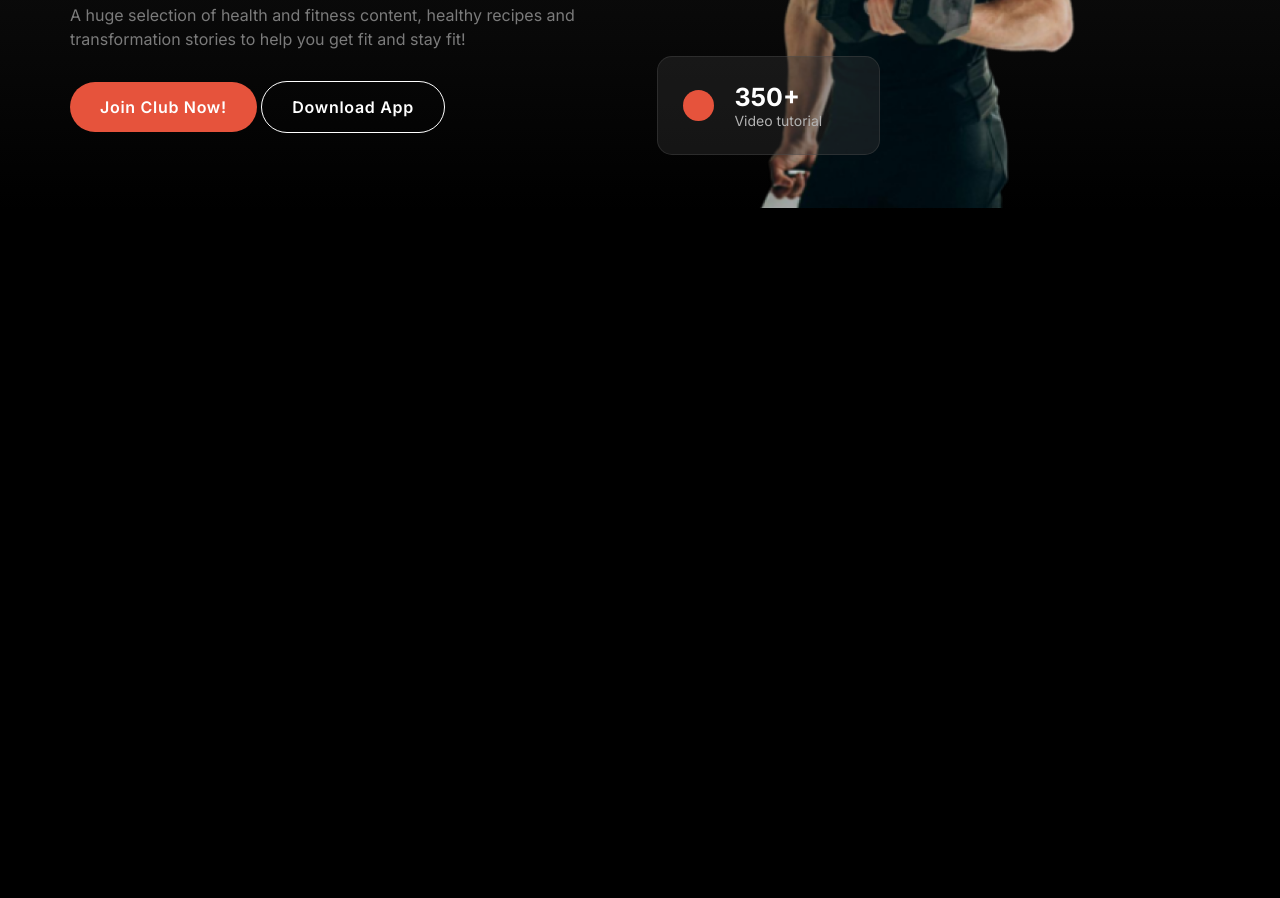
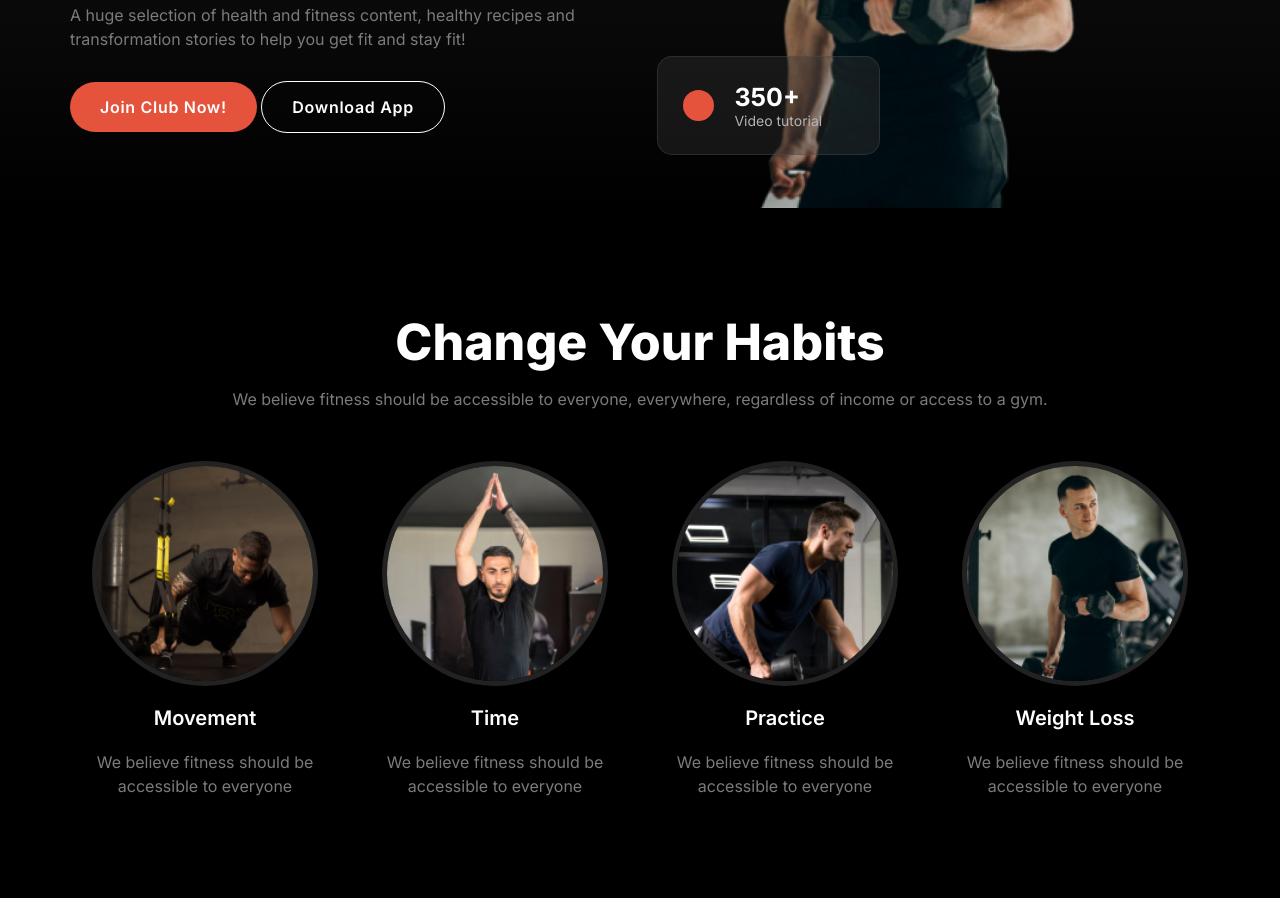
Before and after one commit to fakhrul62/B10A2, a plain HTML site: page index.html in a window 1280 px wide. Shown: the part 508-1406 px from the top of the page. Before the commit the page ends 800 px from the top, so only its background shows below. Drawn offline with Linux system fonts and the light colour scheme; a web font is replaced by a local one.

Commit message:
habit section added

```diff
--- a/assets/css/style.css
+++ b/assets/css/style.css
@@ -19,6 +19,14 @@ li {
 
 img {
     width: 100%;
+}
+
+p {
+
+    font-size: 16px;
+    color: var(--ash);
+    font-weight: 400;
+    line-height: 24px;
 }
 
 input {
@@ -67,7 +75,7 @@ body {
 
 /* hero */
 #hero {
-    background: linear-gradient(0deg, rgba(0,0,0,1) 0%, rgb(33, 33, 33) 100%);
+    background: linear-gradient(0deg, rgba(0, 0, 0, 1) 0%, rgb(33, 33, 33) 100%);
 }
 
 #hero header {
@@ -83,13 +91,14 @@ header h3 {
     font-size: 35px;
 }
 
-header ul{
+header ul {
     border: 1px solid #333;
     border-radius: 50px;
     padding: 2px;
     display: flex;
     gap: 20px;
 }
+
 header li {
     padding: 10px 20px;
     border: 1px solid transparent;
@@ -99,37 +108,40 @@ header li {
     font-size: 16px;
     transition: ease-in .4s;
 }
-header li:hover{
+
+header li:hover {
     border: 1px solid var(--orange);
     background-color: var(--orange);
     transition: ease-in .4s;
 }
-.hero-body{
+
+.hero-body {
     display: grid;
     grid-template-columns: repeat(2, 1fr);
 }
-.left-hero{
+
+.left-hero {
     place-content: center;
 }
-.hero-body h1{
+
+.hero-body h1 {
     font-weight: 900;
     font-size: 75px;
     line-height: 113%;
 }
-.hero-body h1 .cursive{
+
+.hero-body h1 .cursive {
     font-family: "Monsieur La Doulaise", cursive;
-  font-weight: 300;
-  font-size: 122px!important;
-  line-height: 10px;
+    font-weight: 300;
+    font-size: 122px !important;
+    line-height: 10px;
 }
-.hero-body p{
-    font-size: 16px;
-    color: var(--ash);
-    font-weight: 400;
-    line-height: 24px;
+
+.hero-body p {
     margin: 30px 0;
 }
-.btn1{
+
+.btn1 {
     background: var(--orange);
     padding: 15px 30px;
     border-radius: 50px;
@@ -139,12 +151,14 @@ header li:hover{
     color: #fff;
     transition: ease-in .2s;
 }
-.btn1:hover{
+
+.btn1:hover {
     background: #fff;
     color: var(--orange);
     transition: ease-in .2s;
 }
-.btn2{
+
+.btn2 {
     background: transparent;
     padding: 15px 30px;
     border-radius: 50px;
@@ -155,20 +169,24 @@ header li:hover{
     color: #fff;
     transition: ease-in .2s;
 }
-.btn2:hover{
+
+.btn2:hover {
     background: #fff;
     color: var(--orange);
     transition: ease-in .2s;
 
 }
-.right-hero{
+
+.right-hero {
     text-align: center;
     position: relative;
 }
-.right-hero img{
+
+.right-hero img {
     width: 60%;
 }
-.bottom-left{
+
+.bottom-left {
     display: grid;
     width: 30%;
     grid-template-columns: 30% 70%;
@@ -182,19 +200,22 @@ header li:hover{
     align-items: center;
 }
 
-.right-text{
+.right-text {
     text-align: left;
 }
-.right-text h3{
+
+.right-text h3 {
     font-size: 25px;
     font-weight: 700;
 }
-.right-text h4{
+
+.right-text h4 {
     font-size: 14px;
     font-weight: 400;
     color: #b3b3b3;
 }
-.top-right{
+
+.top-right {
     width: 30%;
     background: #3838385d;
     position: absolute;
@@ -206,15 +227,55 @@ header li:hover{
     align-items: center;
 }
 
-.top-right{
+.top-right {
     text-align: left;
 }
-.top-right h3{
+
+.top-right h3 {
     font-size: 35px;
     font-weight: 700;
 }
-.top-right h4{
+
+.top-right h4 {
     font-size: 14px;
     font-weight: 400;
     color: #888888;
 }
+
+/* change your habits */
+#habit {
+    padding: 100px 0;
+}
+
+.habit-text {
+    text-align: center;
+}
+
+.habit-text h3 {
+    font-size: 50px;
+    font-weight: 800;
+    margin-bottom: 15px;
+}
+
+.habit-grid {
+    display: grid;
+    grid-template-columns: repeat(4, 1fr);
+    margin-top: 50px;
+    gap: 20px;
+}
+.habit-box{
+    text-align: center;
+    display: flex;
+    flex-direction: column;
+    align-items: center;
+    gap: 20px;
+}
+.habit-box img{
+    border-radius: 50%;
+    border: 5px solid #222;
+    width: 80%;
+}
+.habit-box h4{
+    font-size: 20px;
+    font-weight: 600;
+}
--- a/index.html
+++ b/index.html
@@ -45,5 +45,37 @@
             </div>
         </div>
      </section>
+
+     <!-- chnage your habit -->
+      <section id="habit">
+        <div class="container">
+            <div class="habit-text">
+                <h3>Change Your Habits</h3>
+            <p>We believe fitness should be accessible to everyone, everywhere, regardless of income or access to a gym.</p>
+            </div>
+            <div class="habit-grid">
+                <div class="habit-box">
+                    <img src="assets/images/image 3.png"  alt="">
+                    <h4>Movement</h4>
+                    <p>We believe fitness should be accessible to everyone</p>
+                </div>
+                <div class="habit-box">
+                    <img src="assets/images/image 2.png"  alt="">
+                    <h4>Time</h4>
+                    <p>We believe fitness should be accessible to everyone</p>
+                </div>
+                <div class="habit-box">
+                    <img src="assets/images/image 4.png"  alt="">
+                    <h4>Practice</h4>
+                    <p>We believe fitness should be accessible to everyone</p>
+                </div>
+                <div class="habit-box">
+                    <img src="assets/images/image 5.png"  alt="">
+                    <h4>Weight Loss</h4>
+                    <p>We believe fitness should be accessible to everyone</p>
+                </div>
+            </div>
+        </div>
+      </section>
 </body>
 </html>
```
